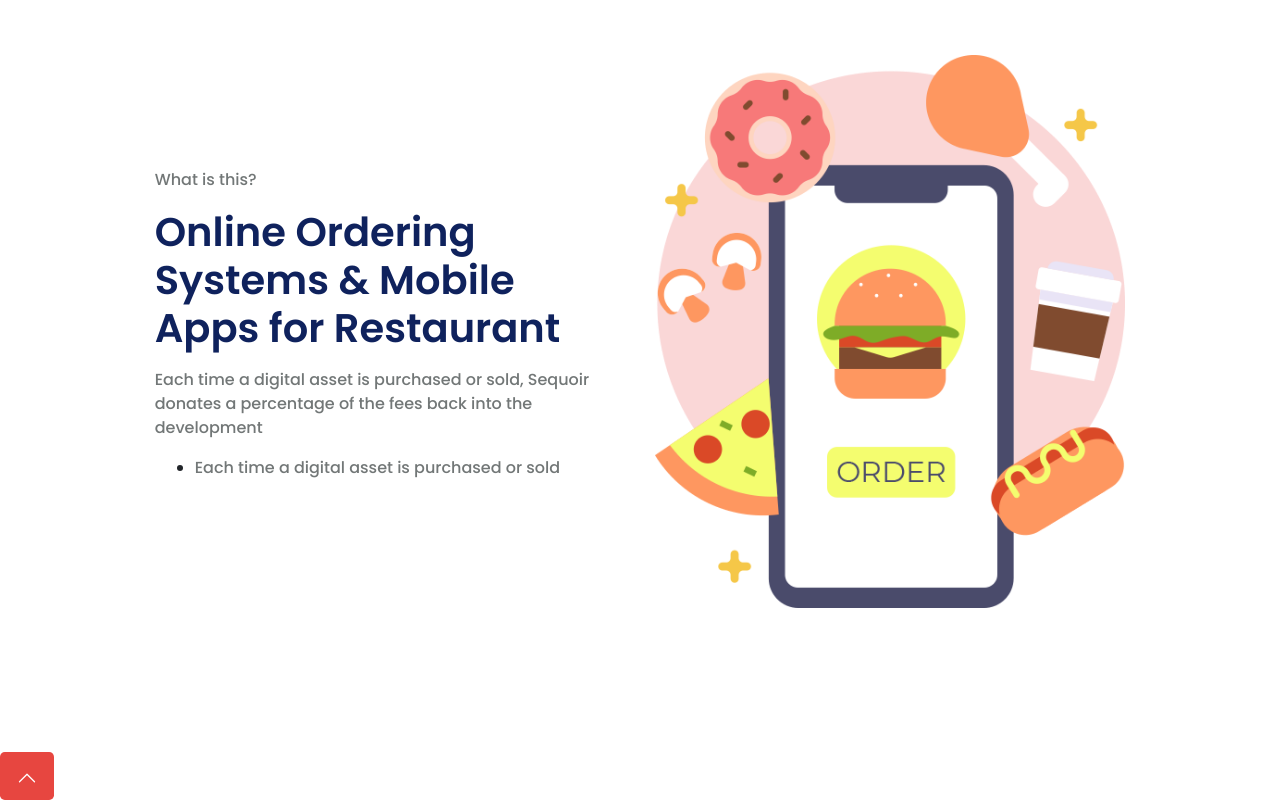
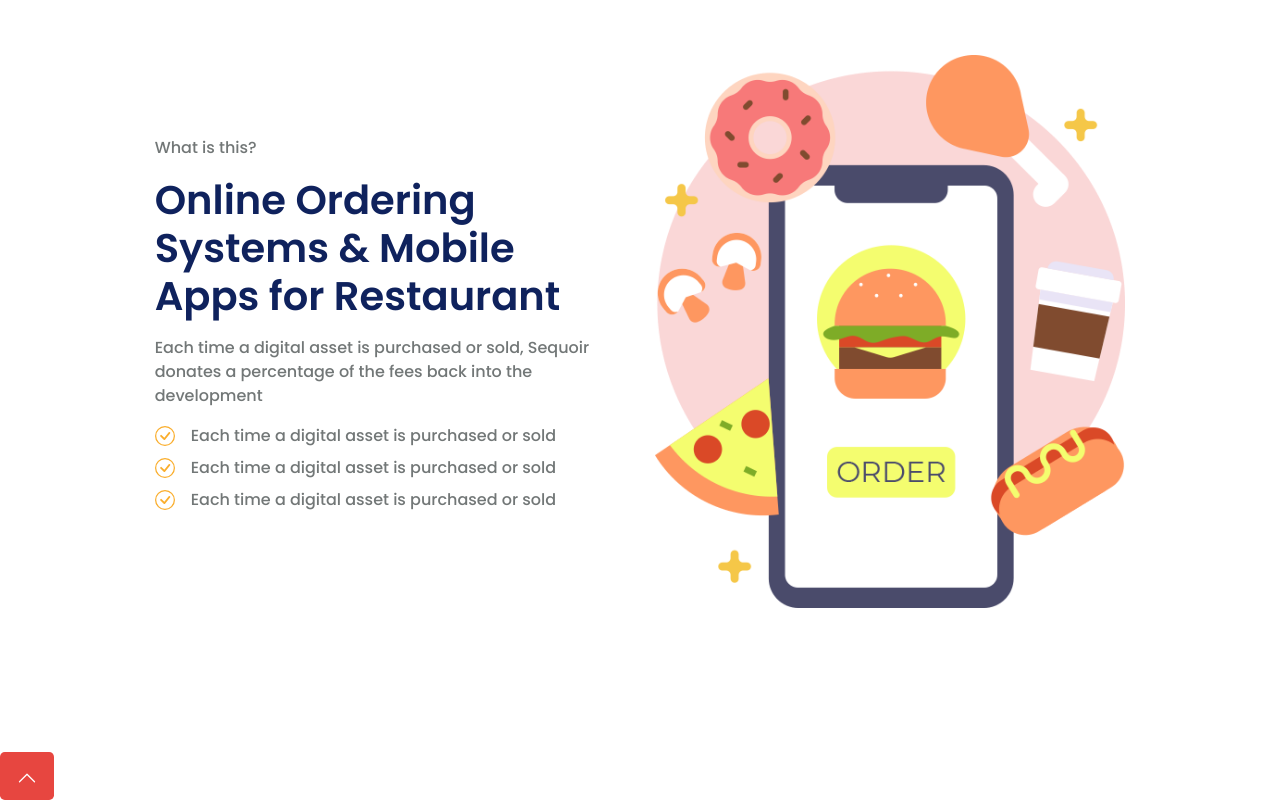
Before and after one commit to mreskini/FoodApp, a React (Create React App) app: page / in a window 1280 px wide. Shown: the part 3387-4187 px from the top of the page. Built offline with nearby package versions, Linux system fonts and the light colour scheme.

Commit message:
created the list thing for the order section

```diff
--- a/src/components/order-section.jsx
+++ b/src/components/order-section.jsx
@@ -1,5 +1,7 @@
 import ComponentWrapper from "./component-wrapper"
 import orderImage from "../assets/img/order-bg.png"
+import { BsCheckCircle } from "react-icons/bs"
+
 const Order = () => {
     return (
         <div className="py-5 my-5">
@@ -16,11 +18,18 @@ const Order = () => {
                         donates a percentage of the fees back into the
                         development
                     </p>
-                    <ul>
-                        <li>
-                            <p className="theme-content-color font-weight-500">
-                                Each time a digital asset is purchased or sold
-                            </p>
+                    <ul className="list-inline">
+                        <li className="theme-content-color font-weight-500 mb-2">
+                            <BsCheckCircle className="theme-orange-color h5 my-auto mr-3" />
+                            Each time a digital asset is purchased or sold
+                        </li>
+                        <li className="theme-content-color font-weight-500 mb-2">
+                            <BsCheckCircle className="theme-orange-color h5 my-auto mr-3" />
+                            Each time a digital asset is purchased or sold
+                        </li>
+                        <li className="theme-content-color font-weight-500 mb-2">
+                            <BsCheckCircle className="theme-orange-color h5 my-auto mr-3" />
+                            Each time a digital asset is purchased or sold
                         </li>
                     </ul>
                 </div>
```
